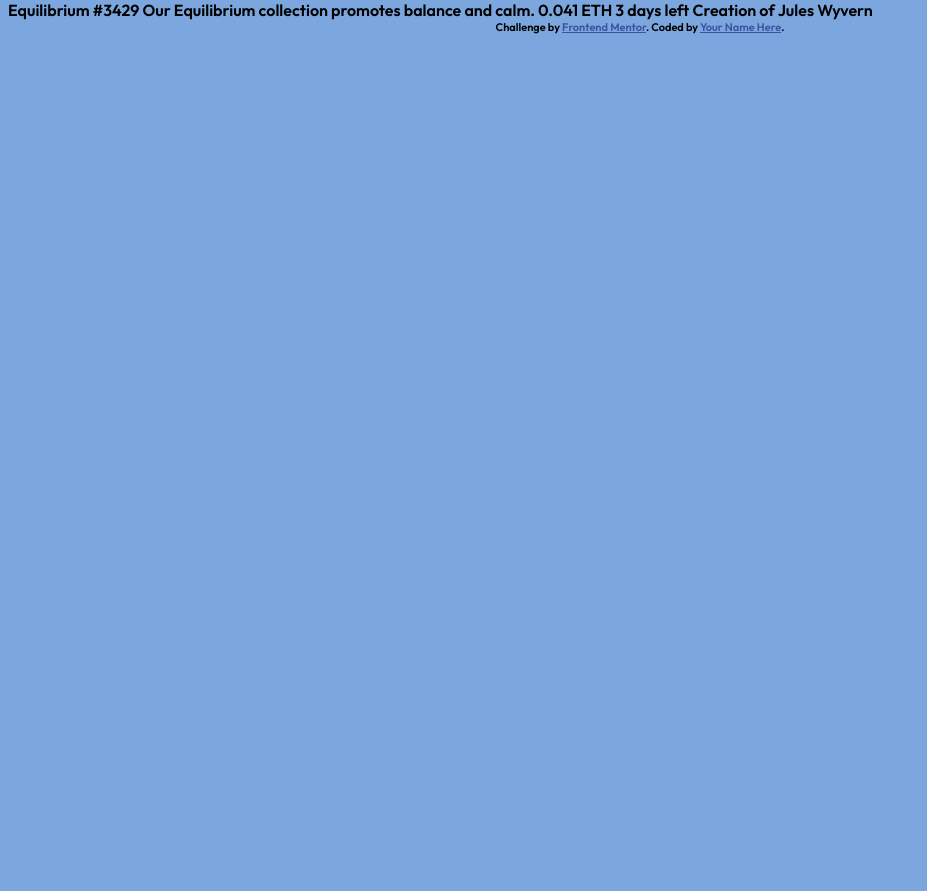
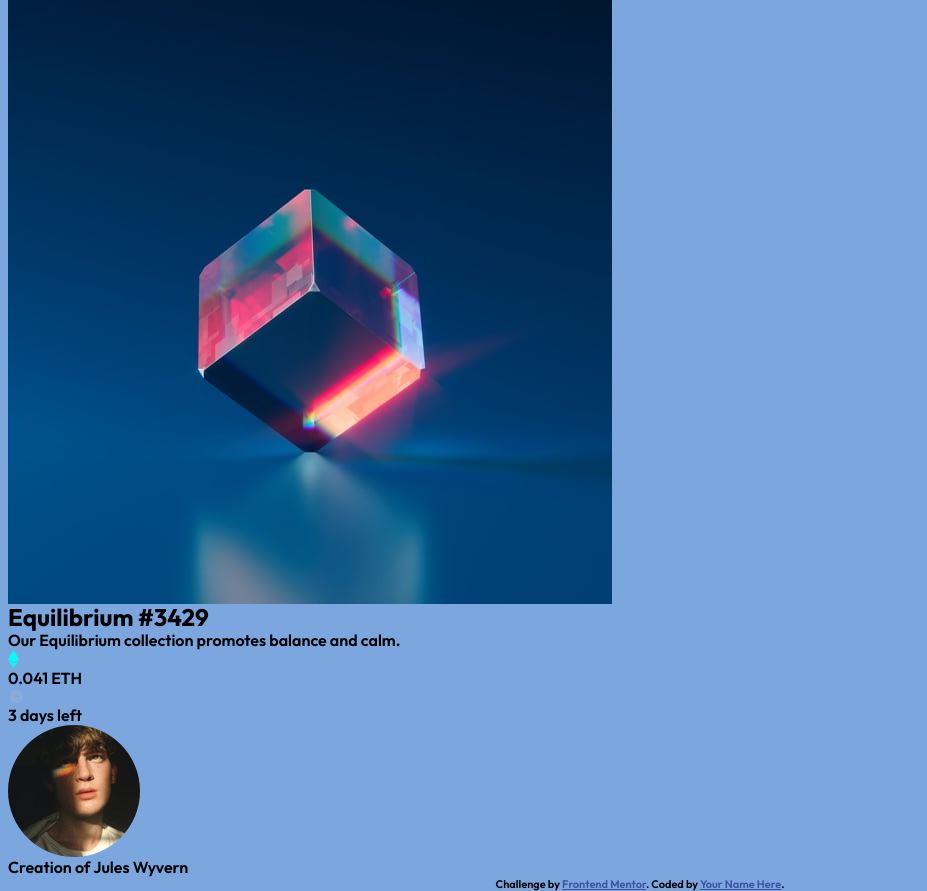
Before and after one commit to NorimNori/NFT-preview-card-component, a plain HTML site: page index.html in a window 1280 px wide. Shown: the whole page, without its empty margins (0-927 px from the left). Before the commit the page ends 800 px from the top, so only its background shows below. Drawn offline with Linux system fonts and the light colour scheme.

Commit message:
feat: add HTML semantic structure

```diff
--- a/index.html
+++ b/index.html
@@ -15,15 +15,35 @@
   </style>
 </head>
 <body>
-
-  Equilibrium #3429
-
-  Our Equilibrium collection promotes balance and calm.
-
-  0.041 ETH
-  3 days left
-
-  Creation of Jules Wyvern
+  <main>
+    <section class="card">
+      <div class="card__image">
+        <img src="/images/image-equilibrium.jpg" alt="Equilibrium NFT" />
+      </div>
+      <div class="card__content">
+        <h1 class="card__title">Equilibrium #3429</h1>
+        <p class="card__description">
+          Our Equilibrium collection promotes balance and calm.
+        </p>
+        <div class="card__details">
+          <span class="card__price">
+            <img src="./images/icon-ethereum.svg" alt="" class="card__icon" />
+            0.041 ETH
+          </span>
+          <span class="card__time">
+            <img src="./images/icon-clock.svg" alt="" class="card__icon" />
+            3 days left
+          </span>
+        </div>
+        <div class="card__creator">
+          <img src="./images/image-avatar.png" alt="Jules Wyvern" class="card__avatar" />
+          <p class="card__creator-text">
+            Creation of <span class="card__creator-name">Jules Wyvern</span>
+          </p>
+        </div>
+      </div>
+    </section>
+  </main>
 
   <div class="attribution">
     Challenge by <a href="https://www.frontendmentor.io?ref=challenge" target="_blank">Frontend Mentor</a>.
```
